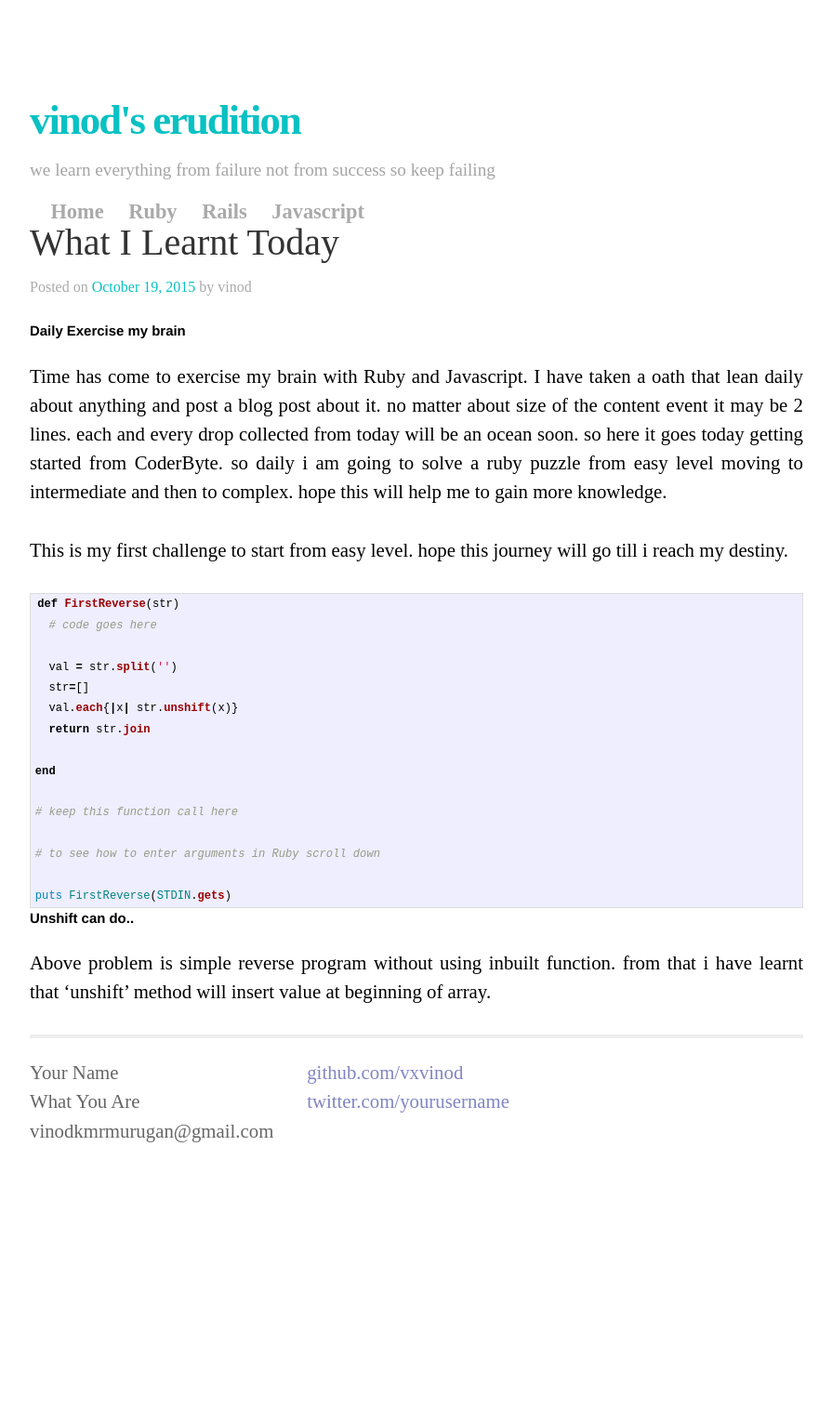
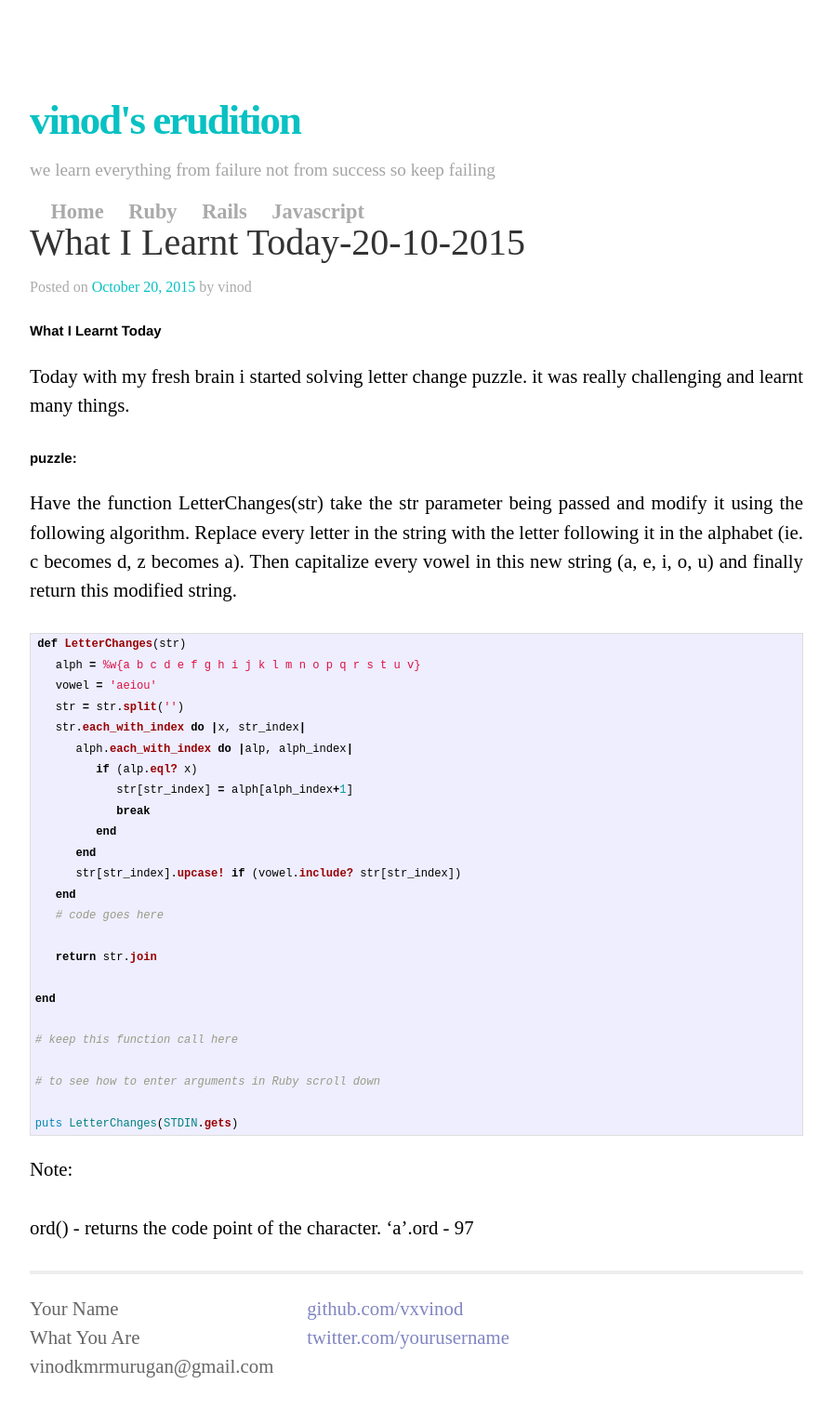
Before and after one commit to vxvinod/vxvinod.github.io, a Jekyll site: the page built from _posts/2015-10-19-What-I-Learnt-Today.md, in a window 1280 px wide. Shown: the whole page at 93% size, without its empty margins (192-1087 px from the left). Built offline with Jekyll 4.4.1, drawn with Linux system fonts in a browser that asks for light colours; Markdown is read by kramdown in place of the engine named in the settings; before the commit the page ends 1263 px from its top, so only the background shows below that.

Commit message:
letter change post added

```diff
--- a/_posts/2015-10-19-What-I-Learnt-Today.md
+++ b/_posts/2015-10-19-What-I-Learnt-Today.md
@@ -1,31 +1,42 @@
 ---
 layout: post
-title:  "What I Learnt Today"
-date:   2015-10-19
-desc: "Time has come to exercise my brain with Ruby and Javascript. I have taken a oath that lean daily about anything and post a blog post about it. no matter about size of the content event it may be 2 lines. each and every drop collected from today will be an ocean soon. so here it goes today getting started from CoderByte. so daily i am going to solve a ruby puzzle from easy level moving to intermediate and then to complex. hope this will help me to gain more knowledge."
+title:  "What I Learnt Today-20-10-2015"
+date:   2015-10-20
+desc: "Today with my fresh brain i started solving letter change puzzle. it was really challenging and learnt many things"
 ---
 
-####Daily Exercise my brain
+####What I Learnt Today
+Today with my fresh brain i started solving letter change puzzle. it was really challenging and learnt many things.
 
-Time has come to exercise my brain with Ruby and Javascript. I have taken a oath that lean daily about anything and post a blog post about it. no matter about size of the content event it may be 2 lines. each and every drop collected from today will be an ocean soon. so here it goes today getting started from CoderByte. so daily i am going to solve a ruby puzzle from easy level moving to intermediate and then to complex. hope this will help me to gain more knowledge.
-
-This is my first challenge to start from easy level. hope this journey will go till i reach my destiny.
+###puzzle:
+Have the function LetterChanges(str) take the str parameter being passed and modify it using the following algorithm. Replace every letter in the string with the letter following it in the alphabet (ie. c becomes d, z becomes a). Then capitalize every vowel in this new string (a, e, i, o, u) and finally return this modified string.
 
 {%highlight ruby%}
-def FirstReverse(str)
-  # code goes here
-  val = str.split('')
-  str=[]
-  val.each{|x| str.unshift(x)}
-  return str.join
+def LetterChanges(str)
+   alph = %w{a b c d e f g h i j k l m n o p q r s t u v}
+   vowel = 'aeiou'
+   str = str.split('')
+   str.each_with_index do |x, str_index|
+      alph.each_with_index do |alp, alph_index|
+         if (alp.eql? x)
+            str[str_index] = alph[alph_index+1]
+            break
+         end
+      end
+      str[str_index].upcase! if (vowel.include? str[str_index])
+   end
+   # code goes here
+   return str.join
 
 end
 
 # keep this function call here
 # to see how to enter arguments in Ruby scroll down
-puts FirstReverse(STDIN.gets)
+puts LetterChanges(STDIN.gets)
+
 {%endhighlight%}
 
-####Unshift can do..
+Note:
 
-Above problem is simple reverse program without using inbuilt function. from that i have learnt that 'unshift' method will insert value at beginning of array.
+ord() - returns the code point of the character.
+'a'.ord - 97
```
